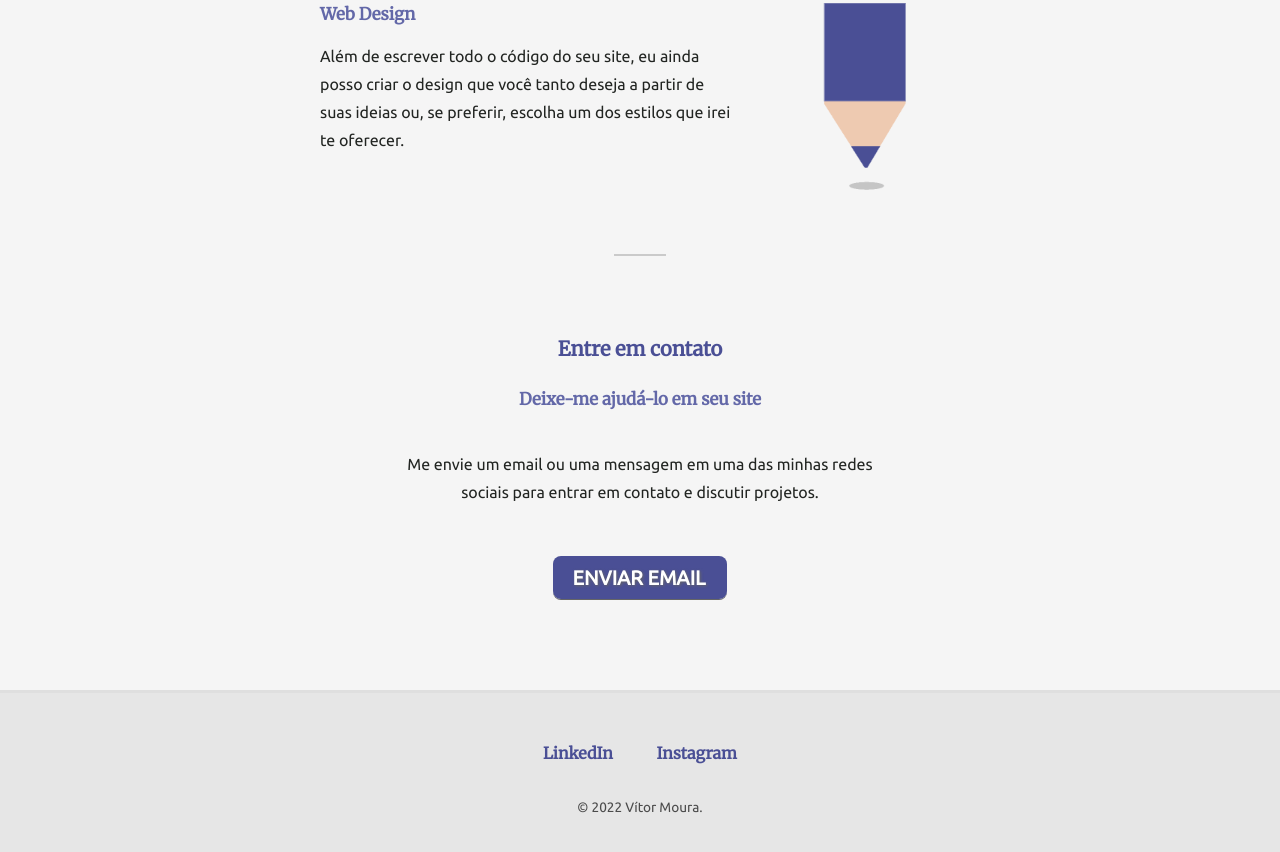
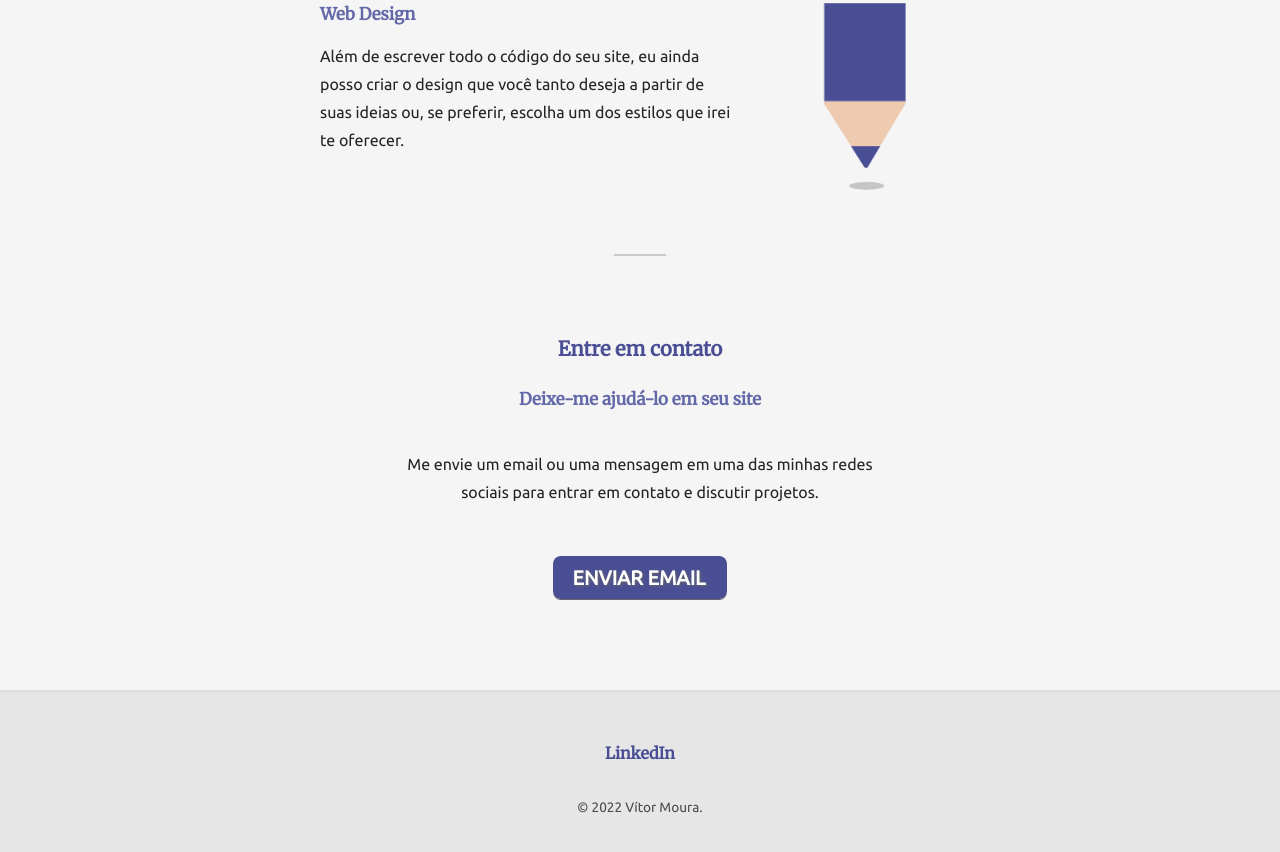
Before and after one commit to vitormoura11/Website, a plain HTML site: page index.html in a window 1280 px wide. Shown: the part 1733-2585 px from the top of the page. Drawn offline with Linux system fonts and the light colour scheme.

Commit message:
Update index.html

```diff
--- a/index.html
+++ b/index.html
@@ -64,8 +64,6 @@
 
         <a class="footer-link" href="https://www.linkedin.com/in/v%C3%ADtor-moura-4713151a2/">LinkedIn</a>
 
-        <a class="footer-link" href="https://www.instagram.com/vitorrmouraa">Instagram</a>
-
         <p class="copyright">© 2022 Vítor Moura.</p>
       </div>
 
```
